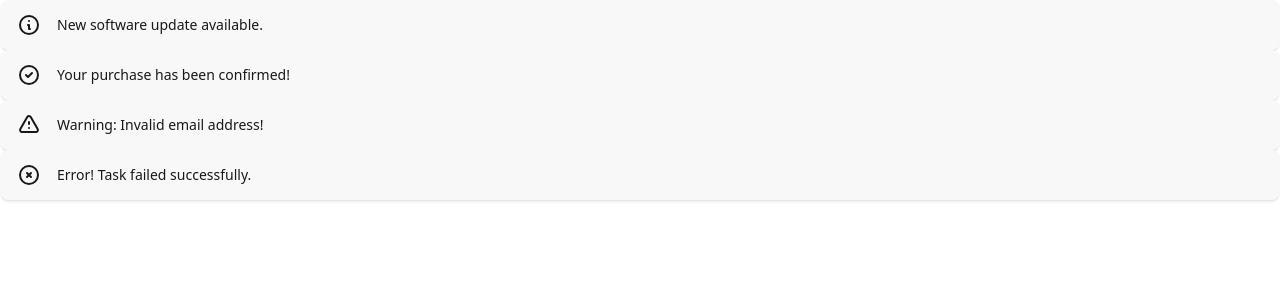
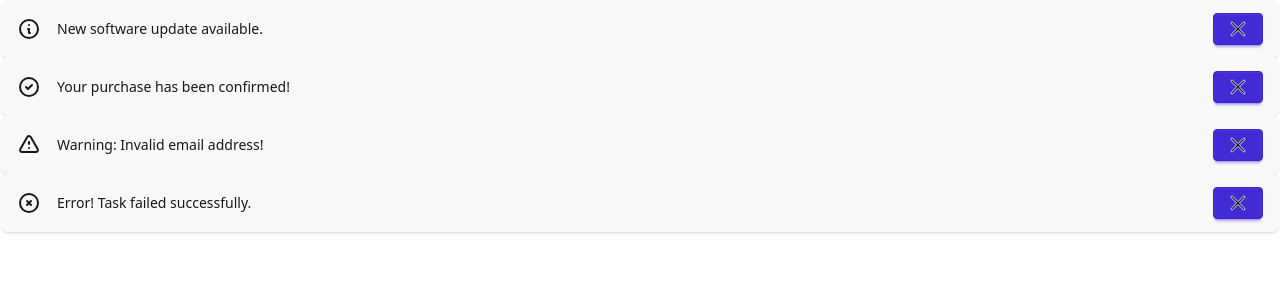
Before and after one commit to railsstudent/angular-alert-component, an Angular app: page / in a window 1280 px wide. Shown: the top 300 px of the page. Built offline with nearby package versions, Linux system fonts and the light colour scheme.

Commit message:
feat: add closed button

```diff
--- a/src/app/alert-list/alert-list.component.ts
+++ b/src/app/alert-list/alert-list.component.ts
@@ -1,23 +1,29 @@
-import { ChangeDetectionStrategy, Component } from '@angular/core';
+import { ChangeDetectionStrategy, Component, computed, input, signal } from '@angular/core';
+import { AlertType } from '../alert.type';
 import { AlertComponent } from '../alert/alert.component';
 
 @Component({
   selector: 'app-alert-list',
   imports: [AlertComponent],
   template: `
-    <app-alert type='info'>
-      New software update available.
-    </app-alert>
-    <app-alert type='success'>
-      Your purchase has been confirmed!
-    </app-alert>
-    <app-alert type='warning'>
-      Warning: Invalid email address!
-    </app-alert>
-    <app-alert type='error'>
-      Error! Task failed successfully.
-    </app-alert>
+    @for (alert of filteredAlerts(); track alert.type) {
+      <app-alert [type]='alert.type' (closeNotification)="handleCloseNotification($event)">
+        {{ alert.message }}
+      </app-alert>
+    }
   `,
   changeDetection: ChangeDetectionStrategy.OnPush,
 })
-export class AlertListComponent {}
+export class AlertListComponent {
+  alerts = input.required<{ type: AlertType; message: string }[]>();
+
+  closedNotifications = signal<string[]>([]);
+
+  filteredAlerts = computed(() =>
+    this.alerts().filter(alert => !this.closedNotifications().includes(alert.type))
+  );
+
+  handleCloseNotification(type: string) {
+    this.closedNotifications.update((prev) => ([...prev, type ]));
+  }
+}
--- /dev/null
+++ b/src/app/alert.type.ts
@@ -0,0 +1 @@
+export type AlertType = 'info' | 'success' | 'warning' | 'error';
--- a/src/app/alert/alert.component.ts
+++ b/src/app/alert/alert.component.ts
@@ -1,20 +1,28 @@
-import { ChangeDetectionStrategy, Component, computed, input } from '@angular/core';
-import { ErrorIconComponent, InfoIconComponent, SuccessIconComponent, WarningIconComponent } from '../icon/icon.component';
+import { ChangeDetectionStrategy, Component, computed, input, output, signal } from '@angular/core';
+import { CloseIconComponent, ErrorIconComponent, InfoIconComponent, SuccessIconComponent, WarningIconComponent } from '../icon/icon.component';
 import { NgComponentOutlet } from '@angular/common';
+import { AlertType } from '../alert.type';
 
 @Component({
   selector: 'app-alert',
-  imports: [NgComponentOutlet],
+  imports: [NgComponentOutlet, CloseIconComponent],
   template: `
-    <div role="alert" [class]="alertClasses()">
-      <ng-container [ngComponentOutlet]="icon()"></ng-container>
-      <span><ng-content /></span>
-    </div>
+    @if (!closed()) {
+      <div role="alert" [class]="alertClasses()">
+        <ng-container [ngComponentOutlet]="icon()"></ng-container>
+        <span><ng-content /></span>
+        <div v-if="alertConfig.hasCloseButton">
+          <button class="btn btn-sm btn-primary" alt="Close button" (click)="closeAlert()">
+            <app-close-icon />
+          </button>
+        </div>
+      </div>
+    }
   `,
   changeDetection: ChangeDetectionStrategy.OnPush,
 })
 export class AlertComponent {
-  type = input.required<'info' | 'success' | 'warning' | 'error'>();
+  type = input.required<AlertType>();
 
   icon = computed(() => {
     if (this.type() === 'info') {
@@ -31,4 +39,13 @@ export class AlertComponent {
   });
 
   alertClasses = computed(() => `alert alert-${this.type()}`);
+
+  closed = signal(false);
+
+  closeNotification = output<string>();
+
+  closeAlert() {
+    this.closed.set(true);
+    this.closeNotification.emit(this.type());
+  }
 }
--- a/src/app/app.component.html
+++ /dev/null
@@ -1 +0,0 @@
-<app-alert-list />
--- a/src/app/app.component.ts
+++ b/src/app/app.component.ts
@@ -1,11 +1,33 @@
-import { ChangeDetectionStrategy, Component } from '@angular/core';
+import { ChangeDetectionStrategy, Component, signal } from '@angular/core';
 import { AlertListComponent } from './alert-list/alert-list.component';
+import { AlertType } from './alert.type';
 
 @Component({
   selector: 'app-root',
   imports: [AlertListComponent],
-  templateUrl: './app.component.html',
-  styleUrl: './app.component.css',
+  template: `
+<main>
+  <app-alert-list [alerts]="alerts()" />
+</main>
+  `,
   changeDetection: ChangeDetectionStrategy.OnPush,
 })
-export class AppComponent {}
+export class AppComponent {
+  alerts = signal<{ type: AlertType, message: string }[]>([
+    {
+      type: 'info',
+      message: 'New software update available.'
+    },
+    {
+      type: 'success',
+      message: 'Your purchase has been confirmed!'
+    },
+    {
+      type: 'warning',
+      message: 'Warning: Invalid email address!'
+    },
+    {
+      type: 'error',
+      message: 'Error! Task failed successfully.'
+    }])
+}
--- a/src/app/icon/icon.component.ts
+++ b/src/app/icon/icon.component.ts
@@ -43,3 +43,14 @@ export class WarningIconComponent {}
   changeDetection: ChangeDetectionStrategy.OnPush,
 })
 export class ErrorIconComponent {}
+
+@Component({
+  selector: 'app-close-icon',
+  template: `
+<svg xmlns="http://www.w3.org/2000/svg" class="h-6 w-6 shrink-0 stroke-current" fill="none" viewBox="0 0 24 24">
+  <path fill-rule="evenodd" clip-rule="evenodd" d="M5.29289 5.29289C5.68342 4.90237 6.31658 4.90237 6.70711 5.29289L12 10.5858L17.2929 5.29289C17.6834 4.90237 18.3166 4.90237 18.7071 5.29289C19.0976 5.68342 19.0976 6.31658 18.7071 6.70711L13.4142 12L18.7071 17.2929C19.0976 17.6834 19.0976 18.3166 18.7071 18.7071C18.3166 19.0976 17.6834 19.0976 17.2929 18.7071L12 13.4142L6.70711 18.7071C6.31658 19.0976 5.68342 19.0976 5.29289 18.7071C4.90237 18.3166 4.90237 17.6834 5.29289 17.2929L10.5858 12L5.29289 6.70711C4.90237 6.31658 4.90237 5.68342 5.29289 5.29289Z" fill="#0F1729"></path>
+</svg>
+  `,
+  changeDetection: ChangeDetectionStrategy.OnPush,
+})
+export class CloseIconComponent {}
```
Also changed, not shown: src/app/app.component.css (deleted).
